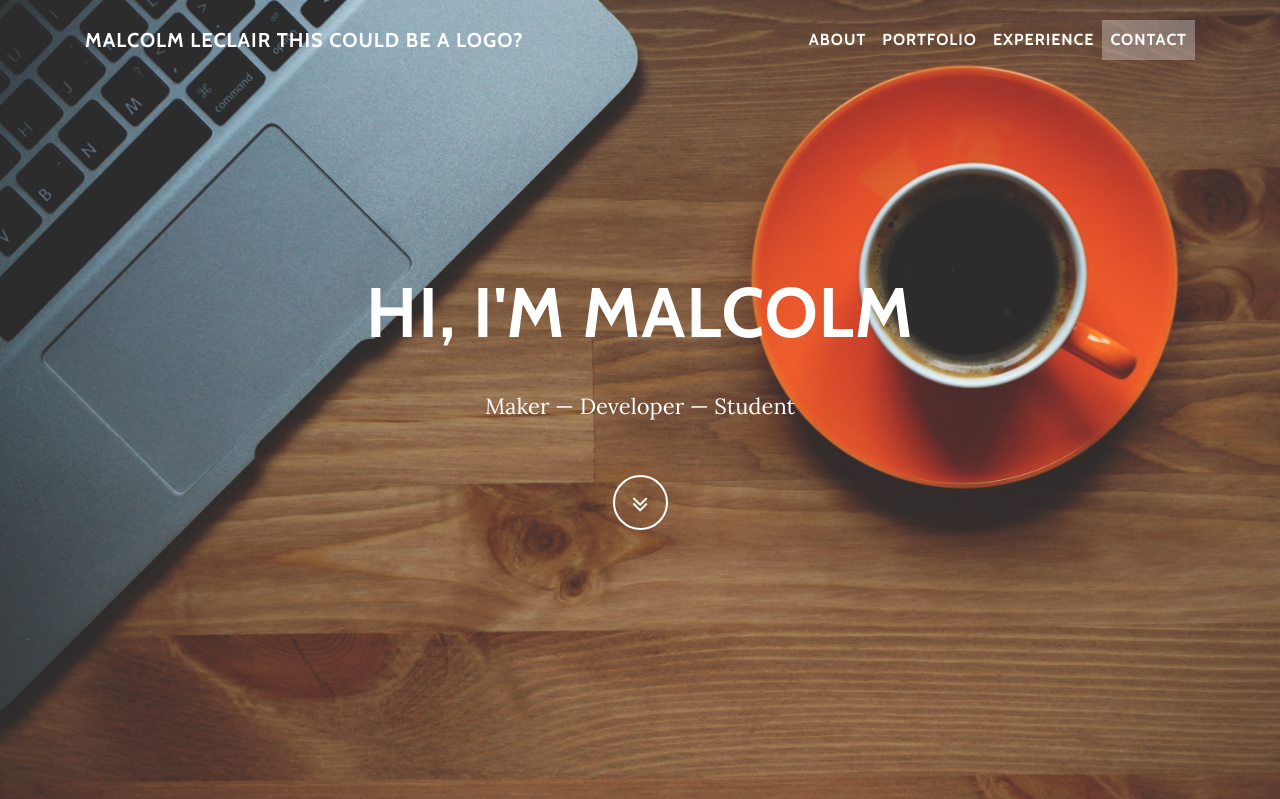
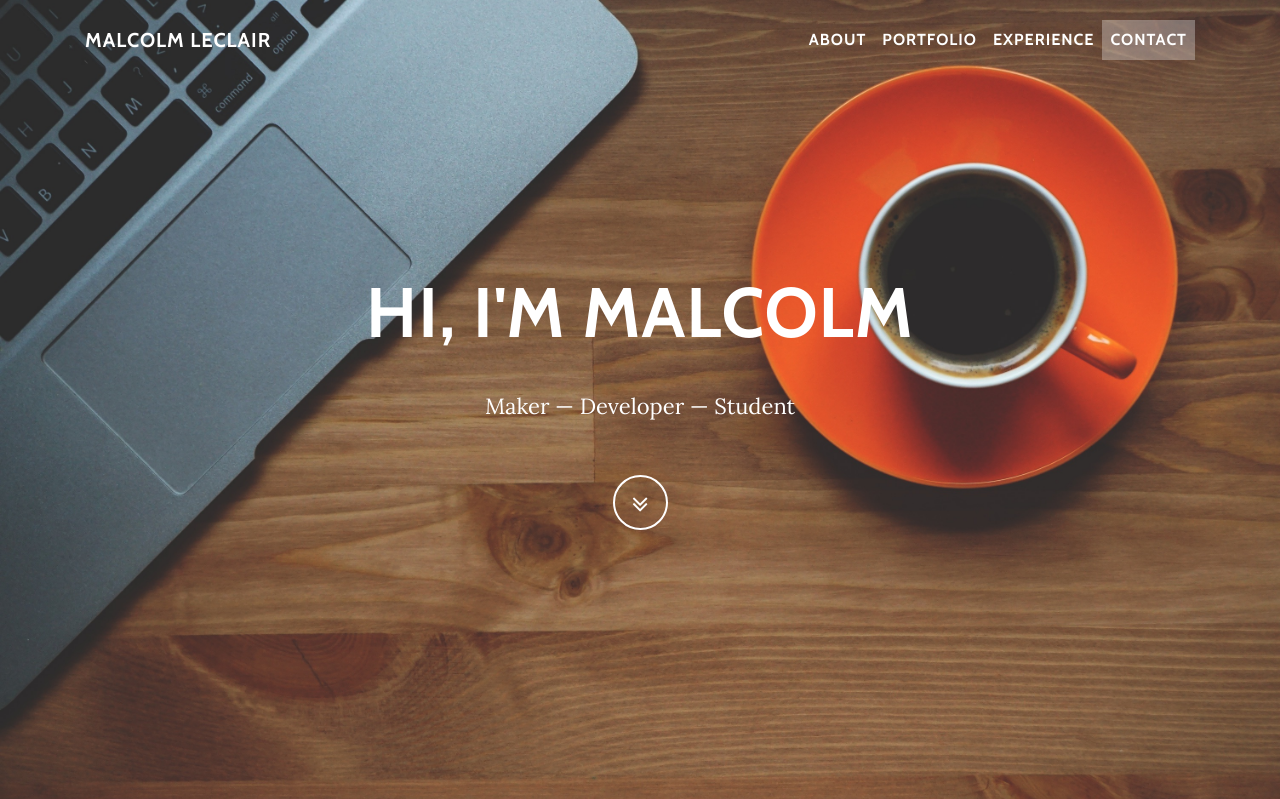
Before and after one commit to mleclair73/resume-site, a Flask app: page / in a window 1280 px wide. Shown: the top 799 px of the page. Run offline with Flask 2, Linux system fonts and the light colour scheme; some libraries are stand-ins or nearby versions.

```diff
--- a/app.py
+++ b/app.py
@@ -1,4 +1,5 @@
-import os
+import os, sys
+import logging
 from flask import Flask, render_template, jsonify, request, send_from_directory
 from flask_mail import Mail, Message
 
--- a/templates/landing.html
+++ b/templates/landing.html
@@ -27,7 +27,7 @@
     <!-- Navigation -->
     <nav class="navbar navbar-expand-lg navbar-light fixed-top" id="mainNav">
       <div class="container">
-        <a class="navbar-brand js-scroll-trigger" href="#page-top">Malcolm LeClair This could be a logo?</a>
+        <a class="navbar-brand js-scroll-trigger" href="#page-top">Malcolm LeClair</a>
         <button class="navbar-toggler navbar-toggler-right" type="button" data-toggle="collapse" data-target="#navbarResponsive" aria-controls="navbarResponsive" aria-expanded="false" aria-label="Toggle navigation">
           Menu
           <i class="fa fa-bars"></i>
--- a/templates/nav_bar.html
+++ b/templates/nav_bar.html
@@ -1,7 +1,7 @@
 <!-- Navigation -->
 <nav class="navbar navbar-expand-lg navbar-light fixed-top" id="mainNav">
         <div class="container">
-          <a class="navbar-brand js-scroll-trigger" href="{{ url_for("index") }}#page-top">Malcolm LeClair This could be a logo?</a>
+          <a class="navbar-brand js-scroll-trigger" href="{{ url_for("index") }}#page-top">Malcolm LeClair</a>
           <button class="navbar-toggler navbar-toggler-right" type="button" data-toggle="collapse" data-target="#navbarResponsive" aria-controls="navbarResponsive" aria-expanded="false" aria-label="Toggle navigation">
             Menu
             <i class="fa fa-bars"></i>
```
